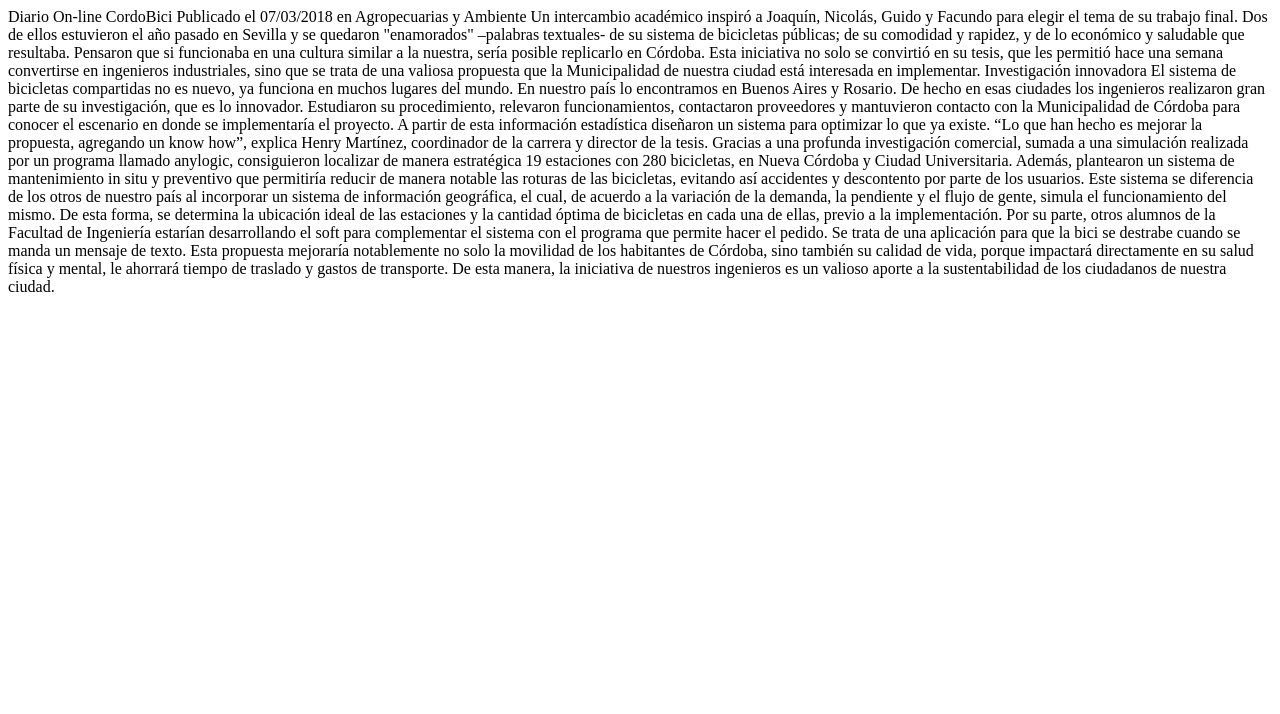
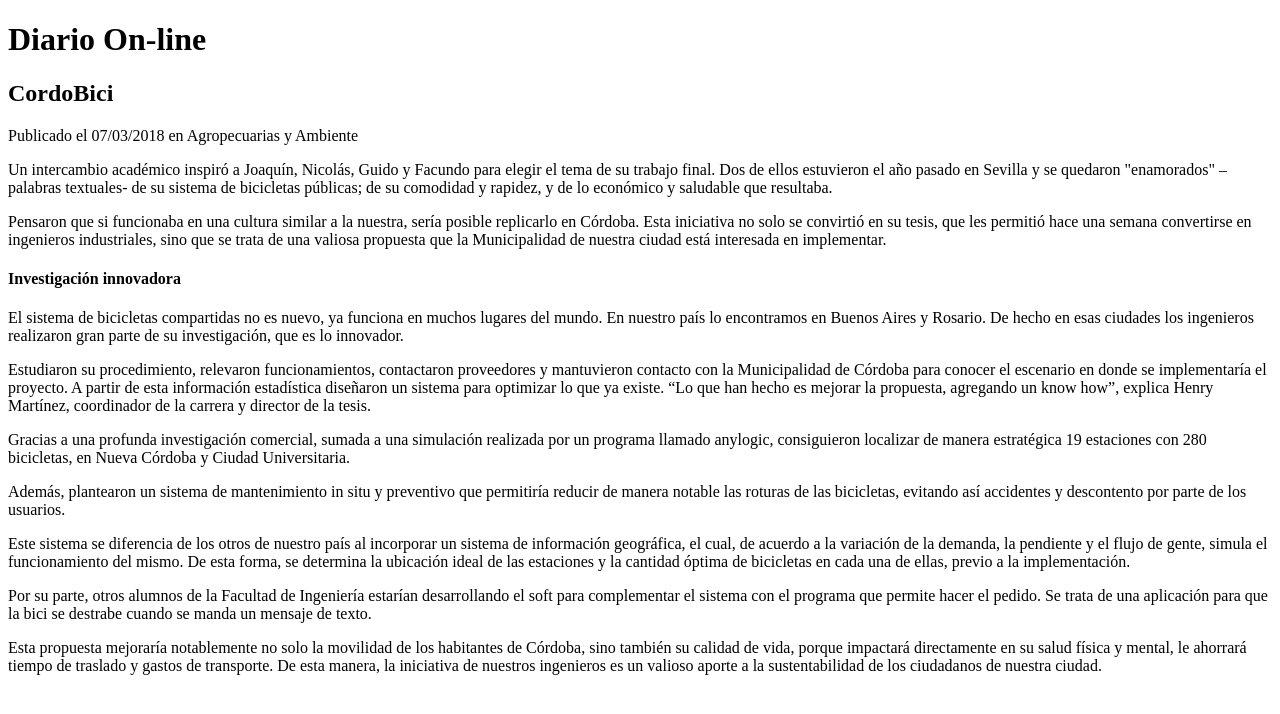
Before and after one commit to UCC-LabCompu2/ejercicios2022-felipecanias, a plain HTML site: page Ejercicios-HTML/ej_noticia.html in a window 1280 px wide. Drawn offline with Linux system fonts and the light colour scheme.

Commit message:
Ejercicio noticia terminado

```diff
--- a/Ejercicios-HTML/ej_noticia.html
+++ b/Ejercicios-HTML/ej_noticia.html
@@ -7,68 +7,96 @@
 <body>
 <!--Agregar la etiqueta semántica para la cabecera. La cabecera debe contener un titulo-->
 <!--Separe la noticia en parrafos-->
-Diario On-line
+<header>
+   <h1><b>Diario On-line</b> </h1>
+</header>
 
-    CordoBici
 
+    <h2>CordoBici </h2>
+
+
+<p>
     Publicado el 07/03/2018 en Agropecuarias y Ambiente
+</p>
 
+<p>
     Un intercambio académico inspiró a Joaquín, Nicolás, Guido y Facundo para elegir el tema de su trabajo final.
     Dos de ellos estuvieron el año pasado en Sevilla y se quedaron "enamorados" –palabras textuales- de su
     sistema de bicicletas públicas; de su comodidad y rapidez, y de lo económico y saludable que resultaba.
+</p>
 
-
+<p>
     Pensaron que si funcionaba en una cultura similar a la nuestra, sería posible replicarlo en Córdoba.
     Esta iniciativa no solo se convirtió en su tesis, que les permitió hace una semana convertirse en ingenieros
     industriales, sino que se trata de una valiosa propuesta que la Municipalidad de nuestra ciudad está
     interesada en implementar.
+</p>
 
 
-        Investigación innovadora
 
 
+
+    <h4>Investigación innovadora</h4>
+
+
+
+            <p>
                 El sistema de bicicletas compartidas no es nuevo, ya funciona en muchos lugares del mundo. En nuestro país
                 lo encontramos en Buenos Aires y Rosario. De hecho en esas ciudades los ingenieros realizaron gran parte de
                 su investigación, que es lo innovador.
+            </p>
 
 
 
+            <p>
                 Estudiaron su procedimiento, relevaron funcionamientos, contactaron proveedores y mantuvieron contacto con
                 la Municipalidad de Córdoba para conocer el escenario en donde se implementaría el proyecto.  A partir de
                 esta información estadística diseñaron un sistema para optimizar lo que ya existe. “Lo que han hecho es
                 mejorar la propuesta, agregando un know how”, explica Henry Martínez, coordinador de la carrera y director
                 de la tesis.
+            </p>
 
 
 
+            <p>
                 Gracias a una profunda investigación comercial, sumada a una simulación realizada por un programa llamado
                 anylogic, consiguieron localizar de manera estratégica 19 estaciones con 280 bicicletas, en Nueva Córdoba y
                 Ciudad Universitaria.
+            </p>
 
 
 
+            <p>
                 Además, plantearon un sistema de mantenimiento in situ y preventivo que permitiría reducir de manera notable
                 las roturas de las bicicletas, evitando así accidentes y descontento por parte de los usuarios.
+            </p>
 
 
 
+            <p>
                 Este sistema se diferencia de los otros de nuestro país al incorporar un sistema de información geográfica,
                 el cual, de acuerdo a la variación de la demanda, la pendiente y el flujo de gente, simula el funcionamiento
                 del mismo. De esta forma, se determina la ubicación ideal de las estaciones y la cantidad óptima de
                 bicicletas en cada una de ellas, previo a la implementación.
+            </p>
 
 
 
+            <p>
                 Por su parte, otros alumnos de la Facultad de Ingeniería estarían desarrollando el soft para complementar
                 el sistema con el programa que permite hacer el pedido.  Se trata de una aplicación para que la bici se
                 destrabe cuando se manda un mensaje de texto.
+            </p>
 
 
 
+            <p>
                 Esta propuesta mejoraría notablemente no solo la movilidad de los habitantes de Córdoba, sino también su
                 calidad de vida, porque impactará directamente en su salud física y mental, le ahorrará tiempo de traslado
                 y gastos de transporte. De esta manera, la iniciativa de nuestros ingenieros es un valioso aporte a la
                 sustentabilidad de los ciudadanos de nuestra ciudad.
+            </p>
+
 
 </body>
 </html>
```
Lines whose indentation alone changed are shown as unchanged.
